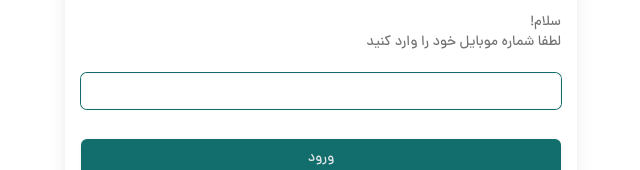
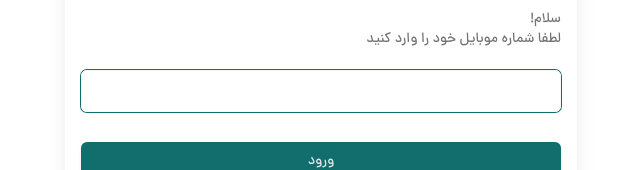
Before and after one commit to Mohammad-ghiasi/dimshop-pro, a Next.js app: page /signup in a window 1280 px wide. Shown: the part 356-526 px from the top of the page, without its empty margins (375-1015 px from the left). Built offline with nearby package versions, Linux system fonts and the light colour scheme; what tailwindcss-rtl would draw is missing.

Commit message:
ui-test-8

```diff
--- a/src/components/ui/input.tsx
+++ b/src/components/ui/input.tsx
@@ -15,7 +15,7 @@
         <input
           type={type}
           className={cn(
-            "flex h-9 w-full rounded-md border border-input ring-input bg-transparent px-3 py-1  shadow-sm transition-colors file:border-0 file:bg-transparent file:text-sm file:font-medium file:text-foreground placeholder:text-muted-foreground focus-visible:outline-none focus-visible:ring-1 focus-visible:ring-customgreen disabled:cursor-not-allowed disabled:opacity-50 md:text-base",
+            "flex h-9 w-full rounded-md border border-input ring-input bg-transparent px-3 py-5  shadow-sm transition-colors file:border-0 file:bg-transparent file:text-sm file:font-medium file:text-foreground placeholder:text-muted-foreground focus-visible:outline-none focus-visible:ring-1 focus-visible:ring-customgreen disabled:cursor-not-allowed disabled:opacity-50 text-base",
             error && "ring-1 ring-destructive focus-visible:ring-destructive",
             className
           )}
```
